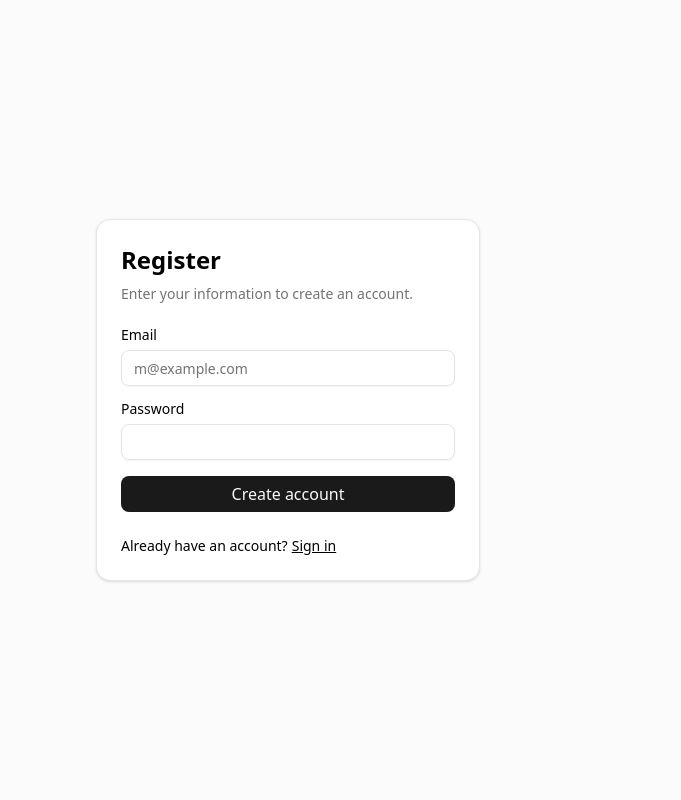
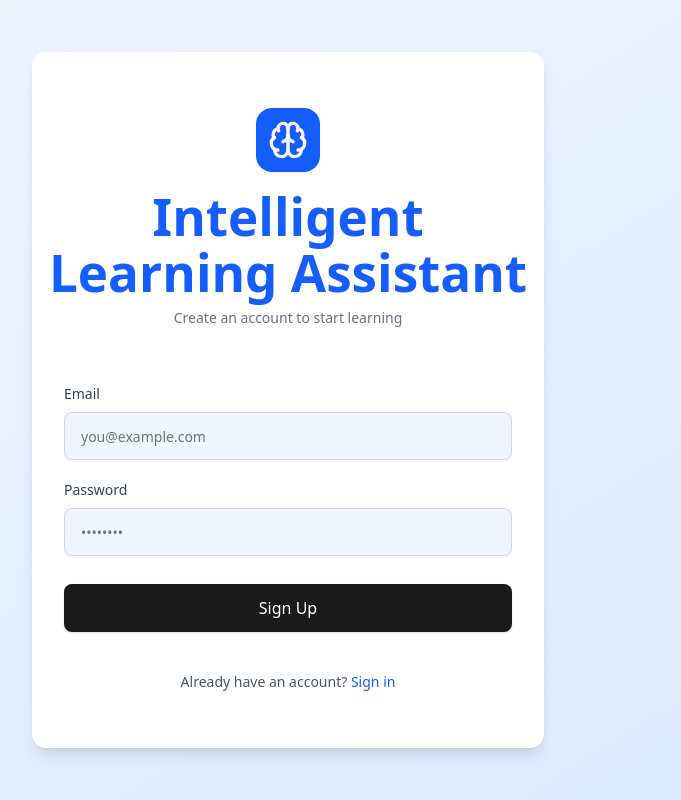
Before and after one commit to kcflexigbo/IntelligentAI, a React app in the folder frontend/: page /register in a window 1280 px wide. Shown: the whole page, without its empty margins (352-1033 px from the left). Built offline with nearby package versions, Linux system fonts and the light colour scheme; the HTML template or start-up script is replaced by a standard one.

Commit message:
feat: Update UI components for improved aesthetics; enhance sidebar and login/register pages with new styles and functionality

```diff
--- a/frontend/src/components/ChatInput.tsx
+++ b/frontend/src/components/ChatInput.tsx
@@ -56,8 +56,9 @@ const ChatInput: React.FC<ChatInputProps> = ({ onSendMessage, onFileUpload, isLo
         onClick={handleAttachClick}
         disabled={isLoading || !isConversationSelected}
         aria-label="Attach file"
+        className="hover:bg-blue-50 text-blue-600"
       >
-        <Paperclip className="h-5 w-5 text-white" />
+        <Paperclip className="h-5 w-5" />
       </Button>
 
       <Input
@@ -66,8 +67,9 @@ const ChatInput: React.FC<ChatInputProps> = ({ onSendMessage, onFileUpload, isLo
         onChange={(e) => setInput(e.target.value)}
         placeholder="Ask a question about your documents..."
         disabled={isLoading || !isConversationSelected}
+        className="bg-blue-50 border-blue-200 focus:border-blue-400 focus:bg-white"
       />
-      <Button type="submit" disabled={isLoading || !input.trim()}>
+      <Button type="submit" disabled={isLoading || !input.trim()} className="bg-blue-600 hover:bg-blue-700">
         <Send className="h-5 w-5" />
       </Button>
     </form>
--- a/frontend/src/components/MessageList.tsx
+++ b/frontend/src/components/MessageList.tsx
@@ -13,10 +13,10 @@ const MessageList: React.FC<MessageListProps> = ({ messages }) => {
         <div
           key={msg.id}
           className={cn(
-            'p-3 rounded-lg max-w-[70%]',
+            'p-3 rounded-lg max-w-[70%] shadow-sm',
             msg.sender === 'user'
-              ? 'bg-primary text-primary-foreground self-end'
-              : 'bg-muted self-start'
+              ? 'bg-blue-600 text-white self-end'
+              : 'bg-white border border-blue-200 text-gray-800 self-start'
           )}
         >
           <p className="text-sm">{msg.text}</p>
--- a/frontend/src/pages/HomePage.tsx
+++ b/frontend/src/pages/HomePage.tsx
@@ -219,7 +219,7 @@ const HomePage = () => {
   return (
     <>
       <Toaster position="top-center" richColors />
-      <div className="flex h-screen bg-muted/40">
+      <div className="flex h-screen bg-gradient-to-br from-blue-50 to-blue-100">
         <ConversationSidebar
           conversations={conversations}
           activeConversationId={activeConversationId}
@@ -230,10 +230,10 @@ const HomePage = () => {
         />
 
         <main className="flex-1 flex flex-col p-4" style={{ maxHeight: '100vh' }}>
-          <Card className="w-full h-full flex flex-col overflow-hidden">
-            <CardHeader className="flex flex-row items-center justify-between border-b">
-              <CardTitle>Intelligent Learning Assistant</CardTitle>
-              <Button variant="outline" className="text-white" onClick={logout}>Logout</Button>
+          <Card className="w-full h-full flex flex-col overflow-hidden shadow-lg border-blue-200">
+            <CardHeader className="flex flex-row items-center justify-between border-b border-blue-200">
+              <CardTitle className="text-blue-700">Intelligent Learning Assistant</CardTitle>
+              <Button variant="outline" className="text-blue-600 hover:bg-blue-50 border-blue-300" onClick={logout}>Logout</Button>
             </CardHeader>
             <CardContent ref={messageListRef} className="flex-grow p-4 overflow-y-auto">
                 {activeConversationId ? (
--- a/frontend/src/pages/LoginPage.tsx
+++ b/frontend/src/pages/LoginPage.tsx
@@ -2,9 +2,10 @@ import React, { useState } from 'react';
 import { useAuth } from '../context/AuthContext';
 import { Link } from 'react-router-dom';
 import { Button } from "@/components/ui/button";
-import { Card, CardContent, CardDescription, CardFooter, CardHeader, CardTitle } from "@/components/ui/card";
+import { Card, CardContent, CardFooter } from "@/components/ui/card";
 import { Input } from "@/components/ui/input";
 import { Label } from "@/components/ui/label";
+import { Brain } from 'lucide-react';
 
 const LoginPage = () => {
   const [email, setEmail] = useState<string>('');
@@ -23,48 +24,65 @@ const LoginPage = () => {
   };
 
   return (
-    <div className="flex items-center justify-center min-h-screen bg-muted/40">
-      <Card className="w-full max-w-sm">
-        <CardHeader>
-          <CardTitle className="text-2xl">Login</CardTitle>
-          <CardDescription>
-            Enter your email below to login to your account.
-          </CardDescription>
-        </CardHeader>
+    <div className="flex items-center justify-center min-h-screen bg-gradient-to-br from-blue-50 to-blue-100">
+      <Card className="w-full max-w-lg shadow-lg border-0 bg-white">
+        <div className="flex flex-col items-center pt-8 pb-2">
+          <div className="w-16 h-16 rounded-2xl bg-blue-600 flex items-center justify-center mb-4">
+            <Brain className="w-10 h-10 text-white" strokeWidth={2} />
+          </div>
+          <h1 className="text-2xl font-bold text-blue-600 mb-2 text-center">
+            Intelligent Learning Assistant
+          </h1>
+          <p className="text-gray-500 text-sm text-center">
+            Sign in to continue learning
+          </p>
+        </div>
         <form onSubmit={handleSubmit}>
-          <CardContent className="grid gap-4">
+          <CardContent className="grid gap-5 pt-6 px-8">
             <div className="grid gap-2">
-              <Label htmlFor="email">Email</Label>
+              <Label htmlFor="email" className="text-sm font-medium text-gray-700">
+                Email
+              </Label>
               <Input
                 id="email"
                 type="email"
-                placeholder="m@example.com"
+                placeholder="you@example.com"
                 required
                 value={email}
                 onChange={(e) => setEmail(e.target.value)}
+                className="h-12 px-4 bg-blue-50 border-blue-200 focus:bg-white focus:border-blue-400"
               />
             </div>
             <div className="grid gap-2">
-              <Label htmlFor="password">Password</Label>
+              <Label htmlFor="password" className="text-sm font-medium text-gray-700">
+                Password
+              </Label>
               <Input
                 id="password"
                 type="password"
+                placeholder="••••••••"
                 required
                 value={password}
                 onChange={(e) => setPassword(e.target.value)}
+                className="h-12 px-4 bg-blue-50 border-blue-200 focus:bg-white focus:border-blue-400"
               />
             </div>
             {error && <p className="text-sm text-red-500">{error}</p>}
-            <Button type="submit" className="w-full">
-              Sign in
+            <Button
+              type="submit"
+              className="w-full h-12 bg-blue-600 hover:bg-blue-700 text-white font-medium rounded-lg shadow-sm transition-all mt-2"
+            >
+              Sign In
             </Button>
           </CardContent>
         </form>
-        <CardFooter className="text-center text-sm">
-          Don't have an account?{" "}
-          <Link to="/register" className="underline ml-1">
-            Sign up
-          </Link>
+        <CardFooter className="flex justify-center text-sm pb-8 pt-4">
+          <p className="text-gray-600 text-center">
+            Don't have an account?{" "}
+            <Link to="/register" className="text-blue-600 hover:text-blue-700 font-medium hover:underline">
+              Sign up
+            </Link>
+          </p>
         </CardFooter>
       </Card>
     </div>
--- a/frontend/src/pages/RegisterPage.tsx
+++ b/frontend/src/pages/RegisterPage.tsx
@@ -2,9 +2,10 @@ import React, { useState } from 'react';
 import { useNavigate, Link } from 'react-router-dom';
 import api from '../services/api';
 import { Button } from "@/components/ui/button";
-import { Card, CardContent, CardDescription, CardFooter, CardHeader, CardTitle } from "@/components/ui/card";
+import { Card, CardContent, CardFooter } from "@/components/ui/card";
 import { Input } from "@/components/ui/input";
 import { Label } from "@/components/ui/label";
+import { Brain } from 'lucide-react';
 
 const RegisterPage = () => {
   const [email, setEmail] = useState<string>('');
@@ -24,48 +25,65 @@ const RegisterPage = () => {
   };
 
   return (
-    <div className="flex items-center justify-center min-h-screen bg-muted/40">
-      <Card className="w-full max-w-sm">
-        <CardHeader>
-          <CardTitle className="text-2xl">Register</CardTitle>
-          <CardDescription>
-            Enter your information to create an account.
-          </CardDescription>
-        </CardHeader>
+    <div className="flex items-center justify-center min-h-screen bg-gradient-to-br from-blue-50 to-blue-100">
+      <Card className="w-full max-w-lg shadow-lg border-0 bg-white">
+        <div className="flex flex-col items-center pt-8 pb-2">
+          <div className="w-16 h-16 rounded-2xl bg-blue-600 flex items-center justify-center mb-4">
+            <Brain className="w-10 h-10 text-white" strokeWidth={2} />
+          </div>
+          <h1 className="text-2xl font-bold text-blue-600 mb-2 text-center">
+            Intelligent Learning Assistant
+          </h1>
+          <p className="text-gray-500 text-sm text-center">
+            Create an account to start learning
+          </p>
+        </div>
         <form onSubmit={handleSubmit}>
-          <CardContent className="grid gap-4">
+          <CardContent className="grid gap-5 pt-6 px-8">
             <div className="grid gap-2">
-              <Label htmlFor="email">Email</Label>
+              <Label htmlFor="email" className="text-sm font-medium text-gray-700">
+                Email
+              </Label>
               <Input
                 id="email"
                 type="email"
-                placeholder="m@example.com"
+                placeholder="you@example.com"
                 required
                 value={email}
                 onChange={(e) => setEmail(e.target.value)}
+                className="h-12 px-4 bg-blue-50 border-blue-200 focus:bg-white focus:border-blue-400"
               />
             </div>
             <div className="grid gap-2">
-              <Label htmlFor="password">Password</Label>
+              <Label htmlFor="password" className="text-sm font-medium text-gray-700">
+                Password
+              </Label>
               <Input
                 id="password"
                 type="password"
+                placeholder="••••••••"
                 required
                 value={password}
                 onChange={(e) => setPassword(e.target.value)}
+                className="h-12 px-4 bg-blue-50 border-blue-200 focus:bg-white focus:border-blue-400"
               />
             </div>
             {error && <p className="text-sm text-red-500">{error}</p>}
-            <Button type="submit" className="w-full">
-              Create account
+            <Button
+              type="submit"
+              className="w-full h-12 bg-blue-600 hover:bg-blue-700 text-white font-medium rounded-lg shadow-sm transition-all mt-2"
+            >
+              Sign Up
             </Button>
           </CardContent>
         </form>
-        <CardFooter className="text-center text-sm">
-          Already have an account?{" "}
-          <Link to="/login" className="underline ml-1">
-            Sign in
-          </Link>
+        <CardFooter className="flex justify-center text-sm pb-8 pt-4">
+          <p className="text-gray-600 text-center">
+            Already have an account?{" "}
+            <Link to="/login" className="text-blue-600 hover:text-blue-700 font-medium hover:underline">
+              Sign in
+            </Link>
+          </p>
         </CardFooter>
       </Card>
     </div>
```
Also changed, not shown: frontend/src/components/ConversationSidebar.tsx (+11 -11 lines), frontend/src/components/DocumentSidebar.tsx (+10 -10 lines), 1 other file (tests, documents, lock files or other folders).
